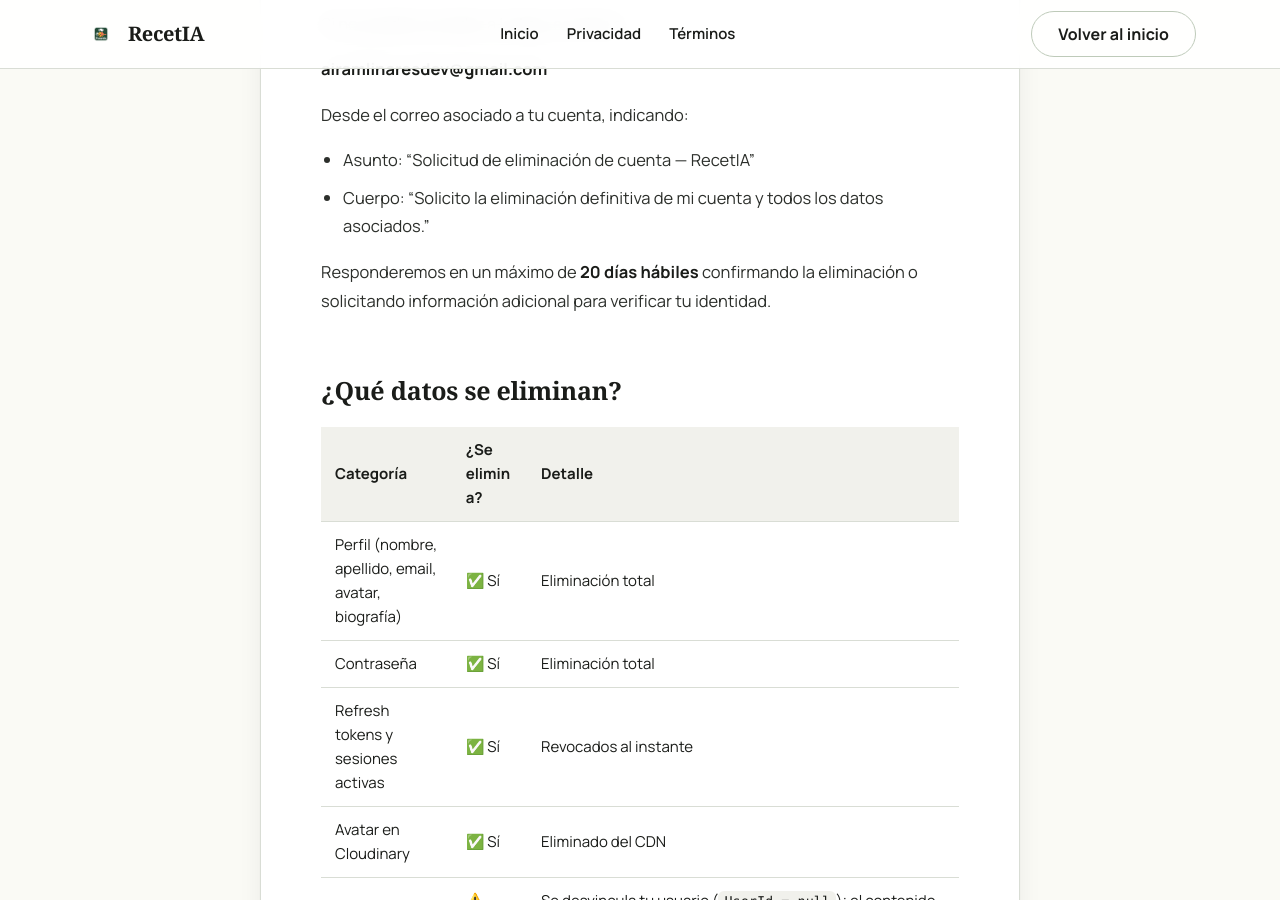
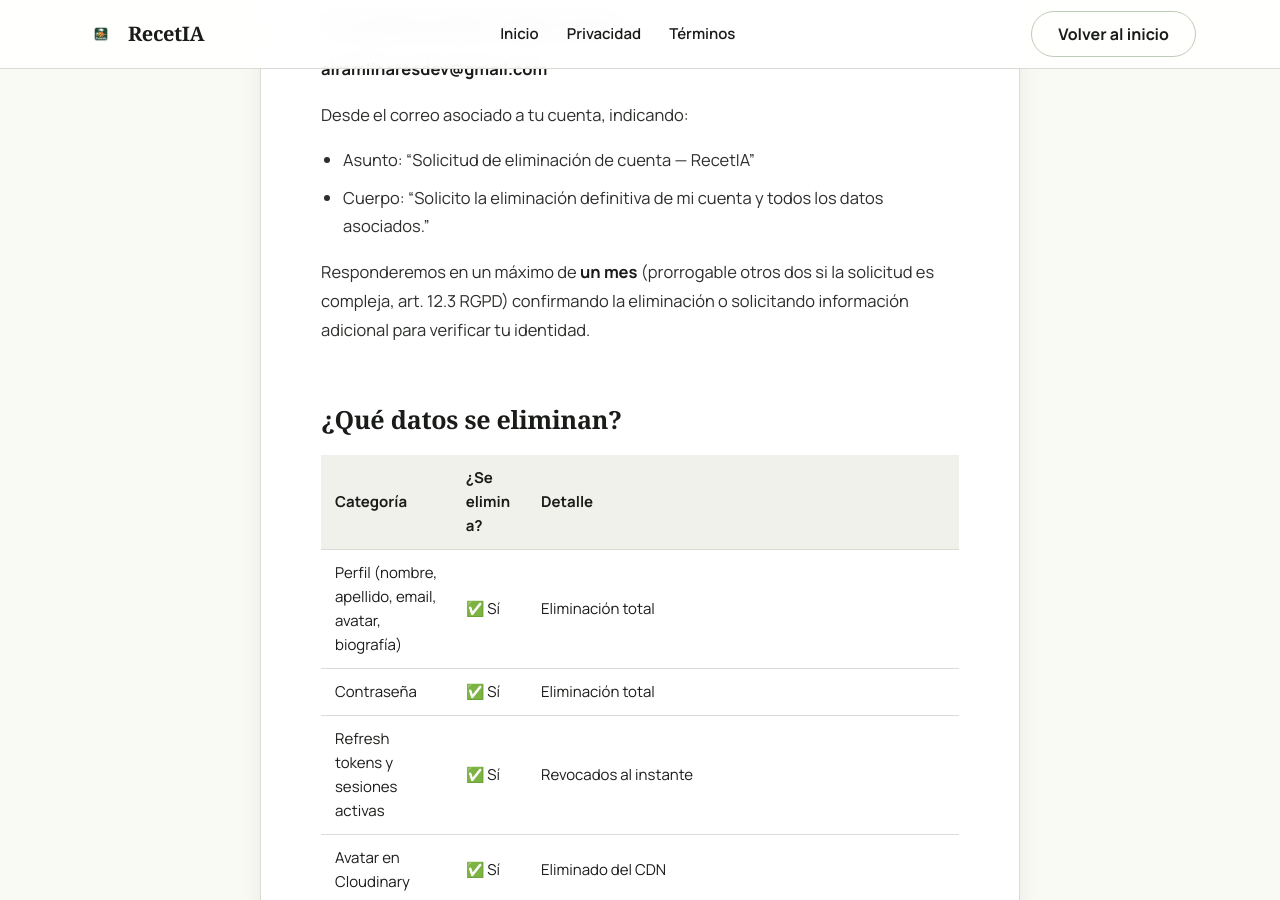
Before and after one commit to AiramLinaresDev/recetia-legal, a Jekyll site: the page built from account-deletion.md, in a window 1280 px wide and 900 px high, scrolled down 1039 px. Built offline with Jekyll 4.4.1, drawn with Linux system fonts in a browser that asks for light colours.

Commit message:
docs(legal): unifica el plazo de respuesta a solicitudes de eliminación
Espejo de docs/legal en RecetIA (PR #202): un mes prorrogable, art. 12.3 RGPD.

Co-Authored-By: Claude Opus 5.5 <noreply@anthropic.com>

```diff
--- a/account-deletion.md
+++ b/account-deletion.md
@@ -35,7 +35,7 @@ Desde el correo asociado a tu cuenta, indicando:
 - Asunto: "Solicitud de eliminación de cuenta — RecetIA"
 - Cuerpo: "Solicito la eliminación definitiva de mi cuenta y todos los datos asociados."
 
-Responderemos en un máximo de **20 días hábiles** confirmando la eliminación o solicitando información adicional para verificar tu identidad.
+Responderemos en un máximo de **un mes** (prorrogable otros dos si la solicitud es compleja, art. 12.3 RGPD) confirmando la eliminación o solicitando información adicional para verificar tu identidad.
 
 ## ¿Qué datos se eliminan?
 
```
